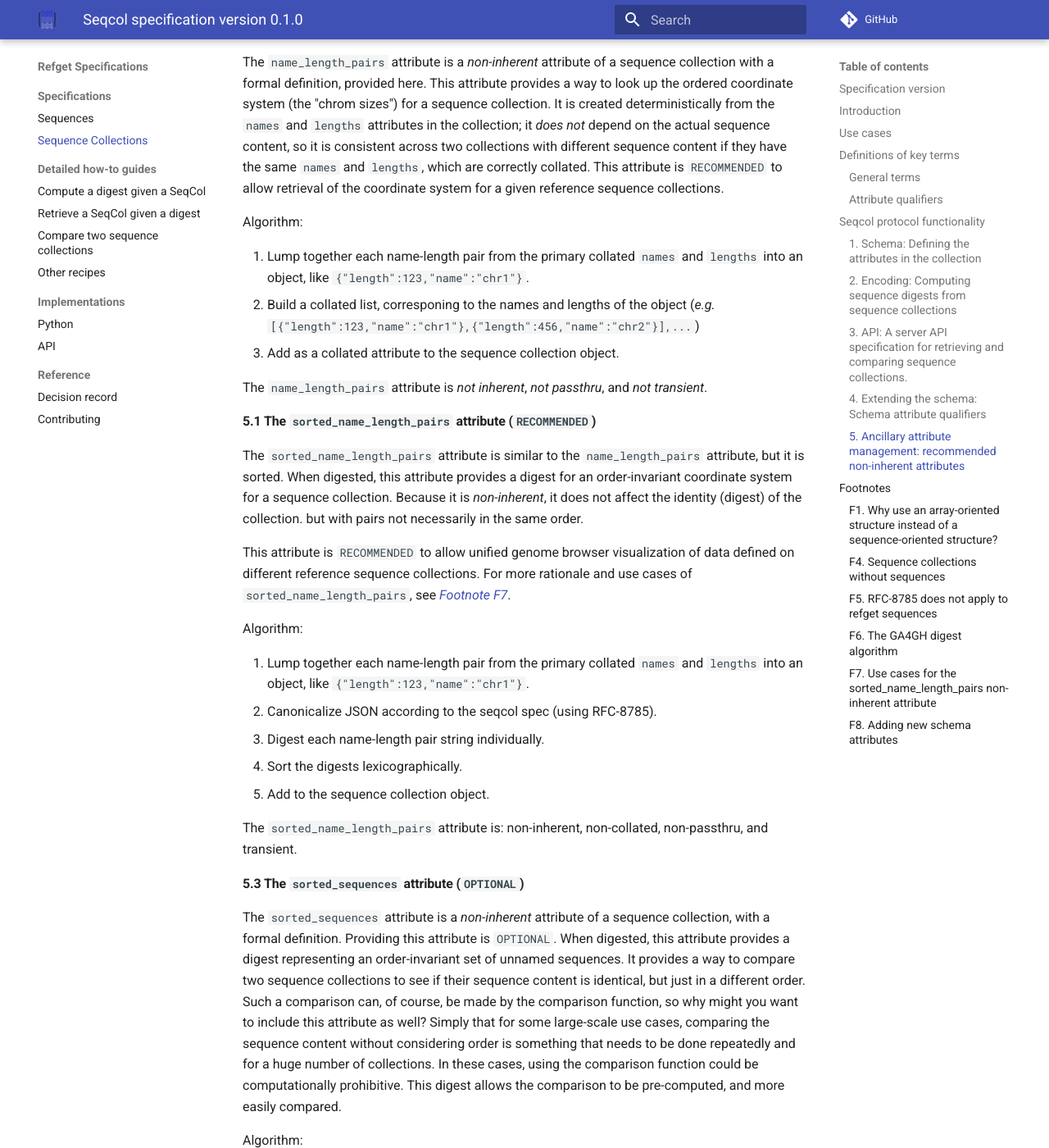
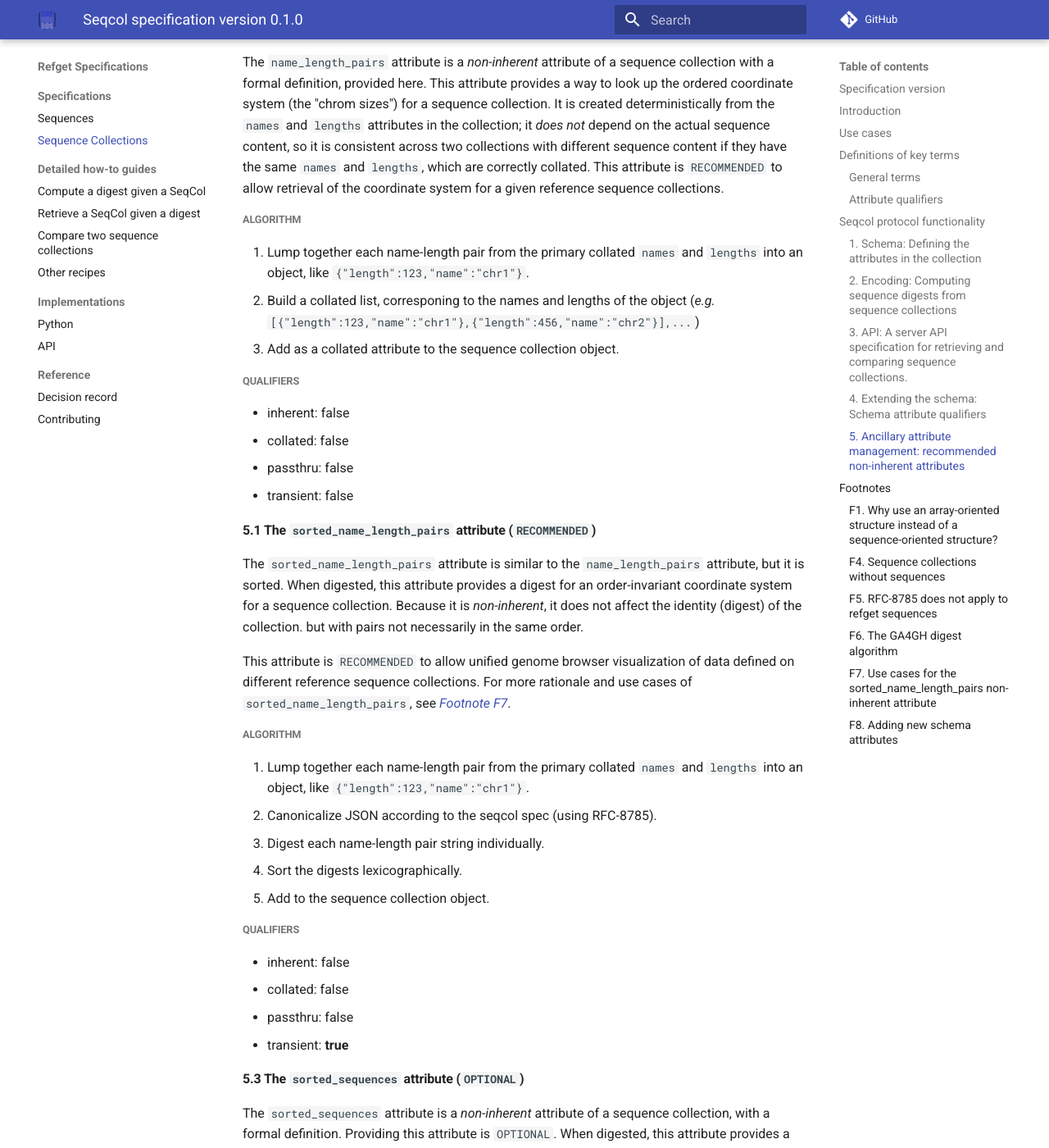
Before and after one commit to ga4gh/refget, an MkDocs documentation site: the page built from docs/seqcol.md, in a window 1280 px wide and 1400 px high, scrolled down 18533 px. Shown: the whole window at 82% size. Built offline with MkDocs 1.6.1 and Material for MkDocs 9.7.7, drawn with Linux system fonts in a browser that asks for light colours; comment, search, counter and statistics services are not loaded; some of the changed text lies outside the part shown.

Commit message:
add qualifiers to custom attributes

```diff
--- a/docs/seqcol.md
+++ b/docs/seqcol.md
@@ -660,13 +660,19 @@ This attribute provides a way to look up the ordered coordinate system (the "chr
 It is created deterministically from the `names` and `lengths` attributes in the collection; it *does not* depend on the actual sequence content, so it is consistent across two collections with different sequence content if they have the same `names` and `lengths`, which are correctly collated.
 This attribute is `RECOMMENDED` to allow retrieval of the coordinate system for a given reference sequence collections.
 
-Algorithm:
+##### Algorithm
 
 1. Lump together each name-length pair from the primary collated `names` and `lengths` into an object, like `{"length":123,"name":"chr1"}`.
 2. Build a collated list, corresponing to the names and lengths of the object (*e.g.* `[{"length":123,"name":"chr1"},{"length":456,"name":"chr2"}],...`)
 3. Add as a collated attribute to the sequence collection object.
 
-The `name_length_pairs` attribute is *not inherent*, *not passthru*, and *not transient*.
+##### Qualifiers
+
+- inherent: false
+- collated: false
+- passthru: false
+- transient: false
+
 
 #### 5.1 The `sorted_name_length_pairs` attribute (`RECOMMENDED`)
 
@@ -685,7 +691,12 @@ Algorithm:
 4. Sort the digests lexicographically.
 5. Add to the sequence collection object.
 
-The `sorted_name_length_pairs` attribute is: non-inherent, non-collated, non-passthru, and transient.
+##### Qualifiers
+
+- inherent: false
+- collated: false
+- passthru: false
+- transient: **true**
 
 #### 5.3 The `sorted_sequences` attribute (`OPTIONAL`)
 
@@ -698,13 +709,18 @@ Simply that for some large-scale use cases, comparing the sequence content witho
 In these cases, using the comparison function could be computationally prohibitive.
 This digest allows the comparison to be pre-computed, and more easily compared.
 
-Algorithm:
+##### Algorithm
 
 1. Take the array of the `sequences` attribute (an array of sequence digests) and sort it lexicographically.
 2. Canonicalize the resulting array (using RFC-8785).
 3. Add to the sequence collection object as the `sorted_sequences` attribute, which is non-inherent and non-collated.
 
+##### Qualifiers
 
+- inherent: false
+- collated: false
+- passthru: false
+- transient: false
 
 ---
 
```
Also changed, not shown: other parts of docs/seqcol.md (+1 -1 lines).
